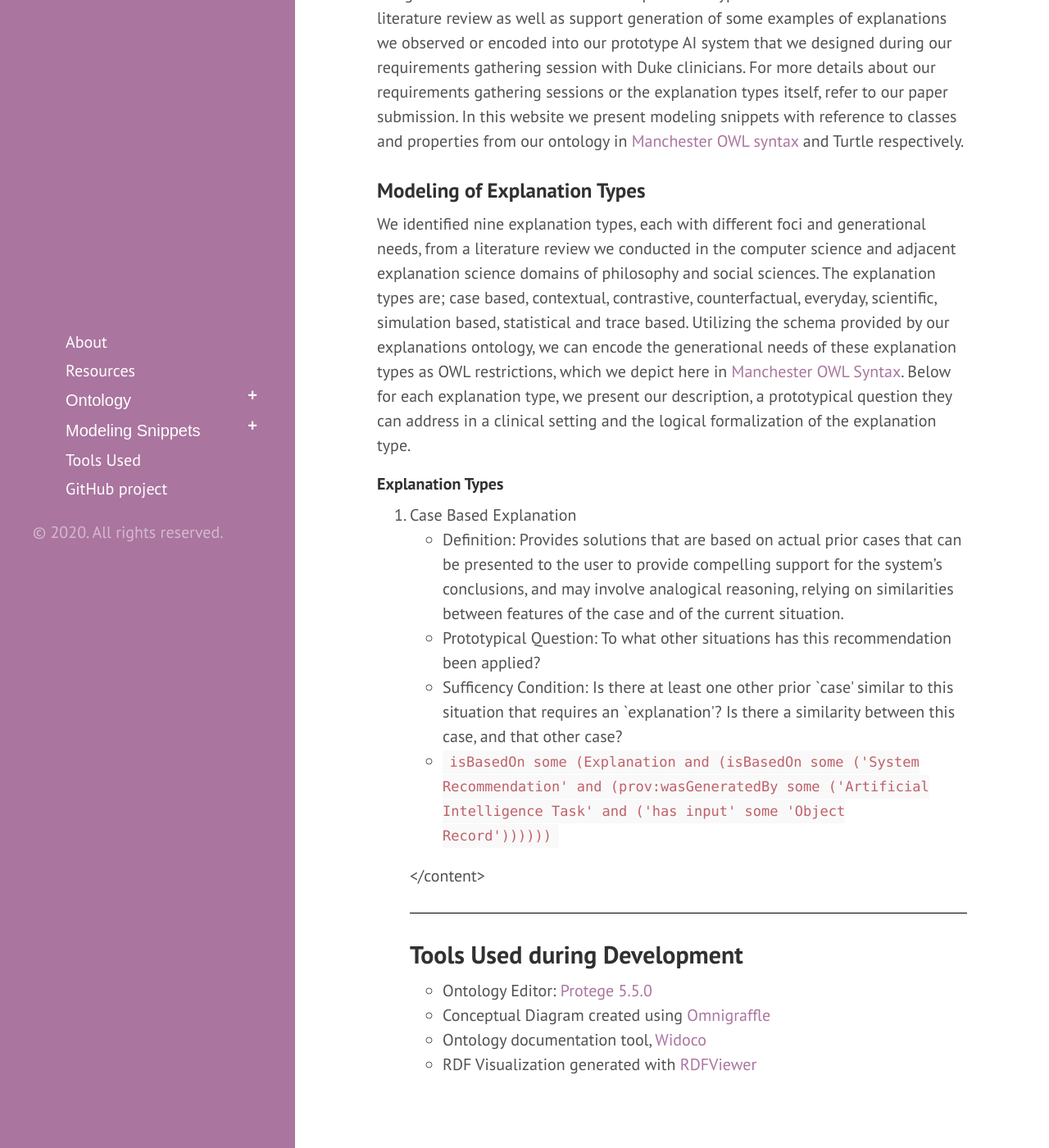
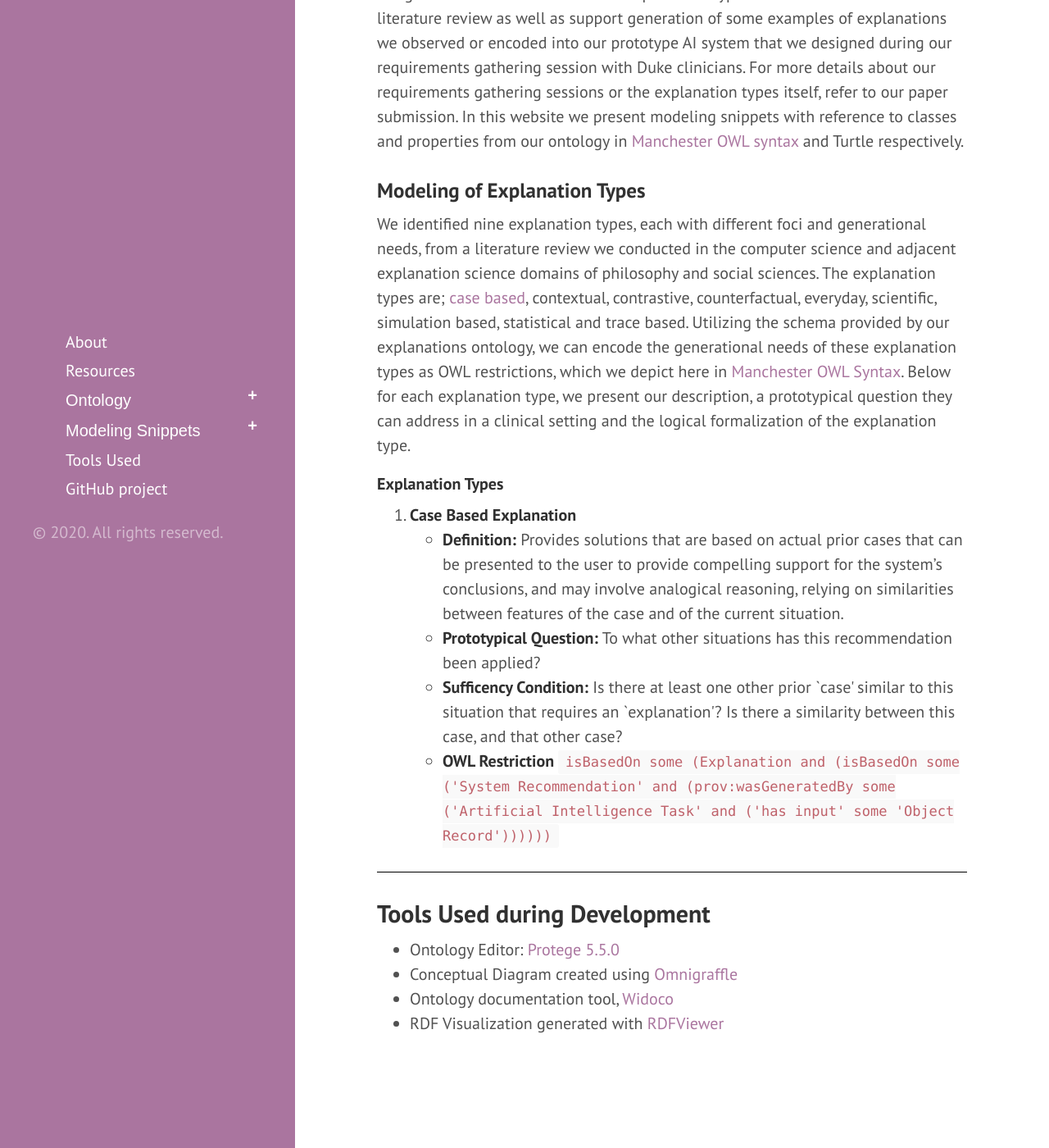
Before and after one commit to tetherless-world/explanation-ontology, a Jekyll site: the page built from index.md, in a window 1280 px wide and 1400 px high, scrolled down 3953 px. Shown: the whole window at 82% size. Built offline with Jekyll 4.4.1, drawn with Linux system fonts in a browser that asks for light colours; Markdown is read by kramdown in place of the engine named in the settings.

Commit message:
Update index.md

```diff
--- a/index.md
+++ b/index.md
@@ -164,16 +164,17 @@
 
 
 <h3>Modeling of Explanation Types</h3>
-  <p>We identified nine explanation types, each with different foci and generational needs, from a literature review we conducted in the computer science and adjacent explanation science domains of philosophy and social sciences. The explanation types are; case based, contextual, contrastive, counterfactual, everyday, scientific, simulation based, statistical and trace based. Utilizing the schema provided by our explanations ontology, we can encode the generational needs of these explanation types as OWL restrictions, which we depict here in <a href="https://www.w3.org/TR/owl2-manchester-syntax/">Manchester OWL Syntax</a>. Below for each explanation type, we present our description, a prototypical question they can address in a clinical setting and the logical formalization of the explanation type.</p>
+  <p>We identified nine explanation types, each with different foci and generational needs, from a literature review we conducted in the computer science and adjacent explanation science domains of philosophy and social sciences. The explanation types are; <a href="#casebased">case based</a>, contextual, contrastive, counterfactual, everyday, scientific, simulation based, statistical and trace based. Utilizing the schema provided by our explanations ontology, we can encode the generational needs of these explanation types as OWL restrictions, which we depict here in <a href="https://www.w3.org/TR/owl2-manchester-syntax/">Manchester OWL Syntax</a>. Below for each explanation type, we present our description, a prototypical question they can address in a clinical setting and the logical formalization of the explanation type.</p>
 
   <h4> Explanation Types </h4>
  <ol>
- <li>Case Based Explanation
+  <li id="casebased"><strong>Case Based Explanation</strong>
   <ul type = "circle">
-  <li> Definition: Provides solutions that are based on actual prior cases that can be presented to the user to provide compelling support for the system’s conclusions, and may involve analogical reasoning, relying on similarities between features of the case and of the current situation. </li>
-  <li> Prototypical Question: To what other situations has this recommendation been applied? </li>
-    <li>Sufficency Condition: Is there at least one other prior `case' similar to this situation that requires an `explanation'? Is there a similarity between this case, and that other case?</li>
-    <li> <code>
+    <li> <strong>Definition:</strong> Provides solutions that are based on actual prior cases that can be presented to the user to provide compelling support for the system’s conclusions, and may involve analogical reasoning, relying on similarities between features of the case and of the current situation. </li>
+    <li><strong>Prototypical Question:</strong> To what other situations has this recommendation been applied? </li>
+    <li><strong>Sufficency Condition:</strong> Is there at least one other prior `case' similar to this situation that requires an `explanation'? Is there a similarity between this case, and that other case?</li>
+    <li> <strong>OWL Restriction</strong>
+      <code>
       isBasedOn some
     (Explanation
      and (isBasedOn some
@@ -183,8 +184,8 @@
              and ('has input' some 'Object Record'))))))
       </code></li>
   </ul>
-
-
+  </li>
+</ol>
   <!--can cite our book chapter here-->
  </content>
 
```
